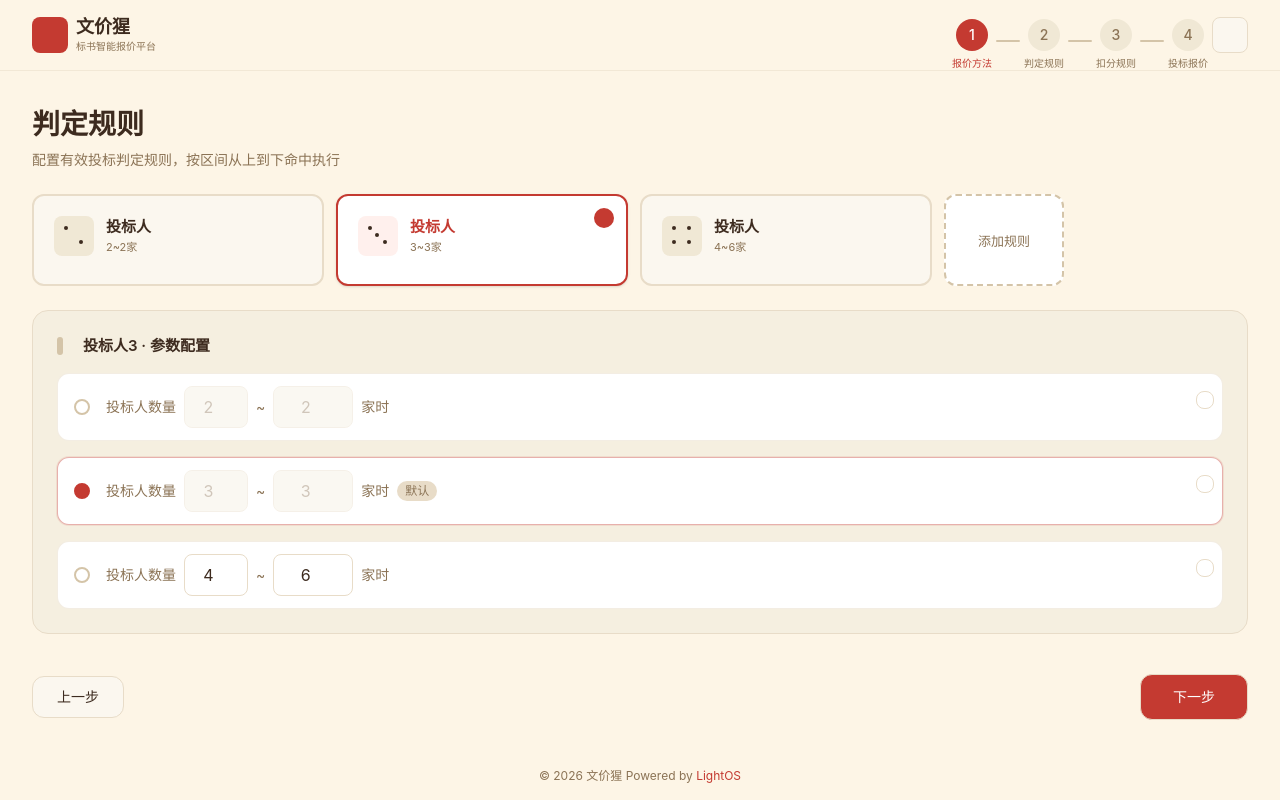
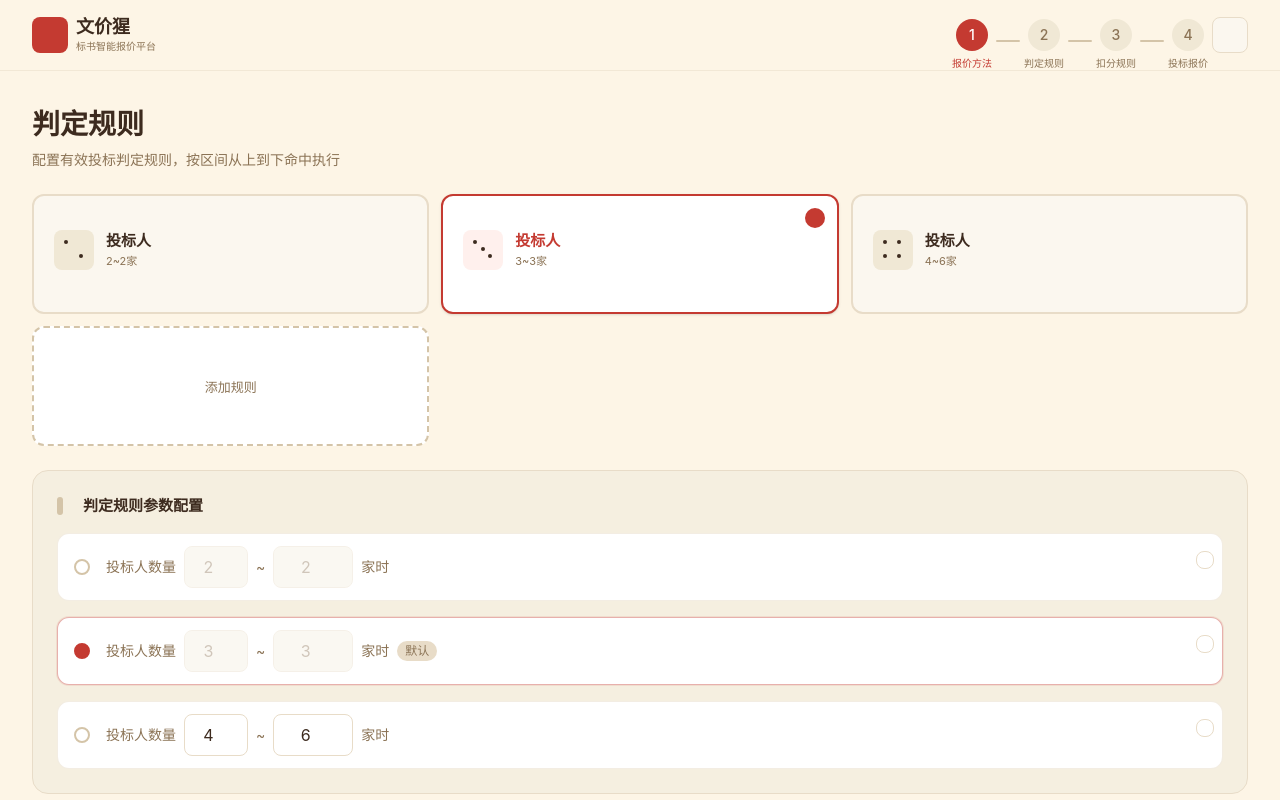
Before and after one commit to sikenali/bid-quotation, a React (Vite) app: page /rules in a window 1280 px wide. Shown: the top 800 px of the page. Built offline with nearby package versions, Linux system fonts and the light colour scheme; no server answers.

Commit message:
fix(rules): 判定规则卡片改用grid响应式布局替代flex-wrap避免刷新后错位；参数区标题改为无歧义文案

```diff
--- a/src/components/RuleManager.tsx
+++ b/src/components/RuleManager.tsx
@@ -59,7 +59,7 @@ export default function RuleManager() {
 
   return (
     <div className="space-y-6">
-      <div className="flex flex-wrap gap-3">
+      <div className="grid grid-cols-1 sm:grid-cols-2 lg:grid-cols-3 gap-3">
         {validRules.map((rule, _index) => {
           const isActive = rule.id === activeRuleId;
           const isCappedRule = rule.maxCount === -1 && rule.minCount >= 7;
@@ -69,7 +69,7 @@ export default function RuleManager() {
             <button
               key={rule.id}
               onClick={() => setActiveRuleId(rule.id === activeRuleId ? null : rule.id)}
-              className={`relative p-5 rounded-xl border-2 text-left transition-all duration-200 w-full sm:w-[292px] flex-shrink-0 sm:flex-shrink ${
+              className={`relative p-5 rounded-xl border-2 text-left transition-all duration-200 w-full min-h-[120px] ${
                 isActive
                   ? 'border-[#C43A31] bg-white shadow-sm'
                   : isDark
@@ -103,7 +103,7 @@ export default function RuleManager() {
         {!isCappedRange && !isFixedRange && (
           <button
             onClick={addNewRule}
-            className={`hidden sm:flex min-w-[120px] py-3 px-4 border-2 border-dashed rounded-xl flex-col items-center justify-center gap-1 cursor-pointer transition-all ${
+            className={`hidden sm:flex min-h-[120px] py-3 px-4 border-2 border-dashed rounded-xl flex-col items-center justify-center gap-1 cursor-pointer transition-all ${
               isDark
                 ? 'border-[#3D3D3D] text-[#C0B098] hover:border-[#C43A31] hover:text-[#C43A31] bg-[#252525]'
                 : 'bg-white border-[#D4C4A8] hover:border-[#C43A31]/60 hover:bg-[#FFF8F5] text-text-secondary'
@@ -119,7 +119,7 @@ export default function RuleManager() {
         <div className="flex items-center gap-3 sm:gap-5">
           <div className={`w-1.5 h-4.5 rounded-[3px] flex-shrink-0 ${isDark ? 'bg-[#C0B098]' : 'bg-[#D4C4A8]'}`} />
           <h3 className={`font-semibold text-[15px] ${isDark ? 'text-[#F2EDE4]' : 'text-text'}`}>
-            {validRules.length > 0 ? `投标人${validRules.length} · 参数配置` : '投标人参数配置'}
+            判定规则参数配置
           </h3>
         </div>
 
```
